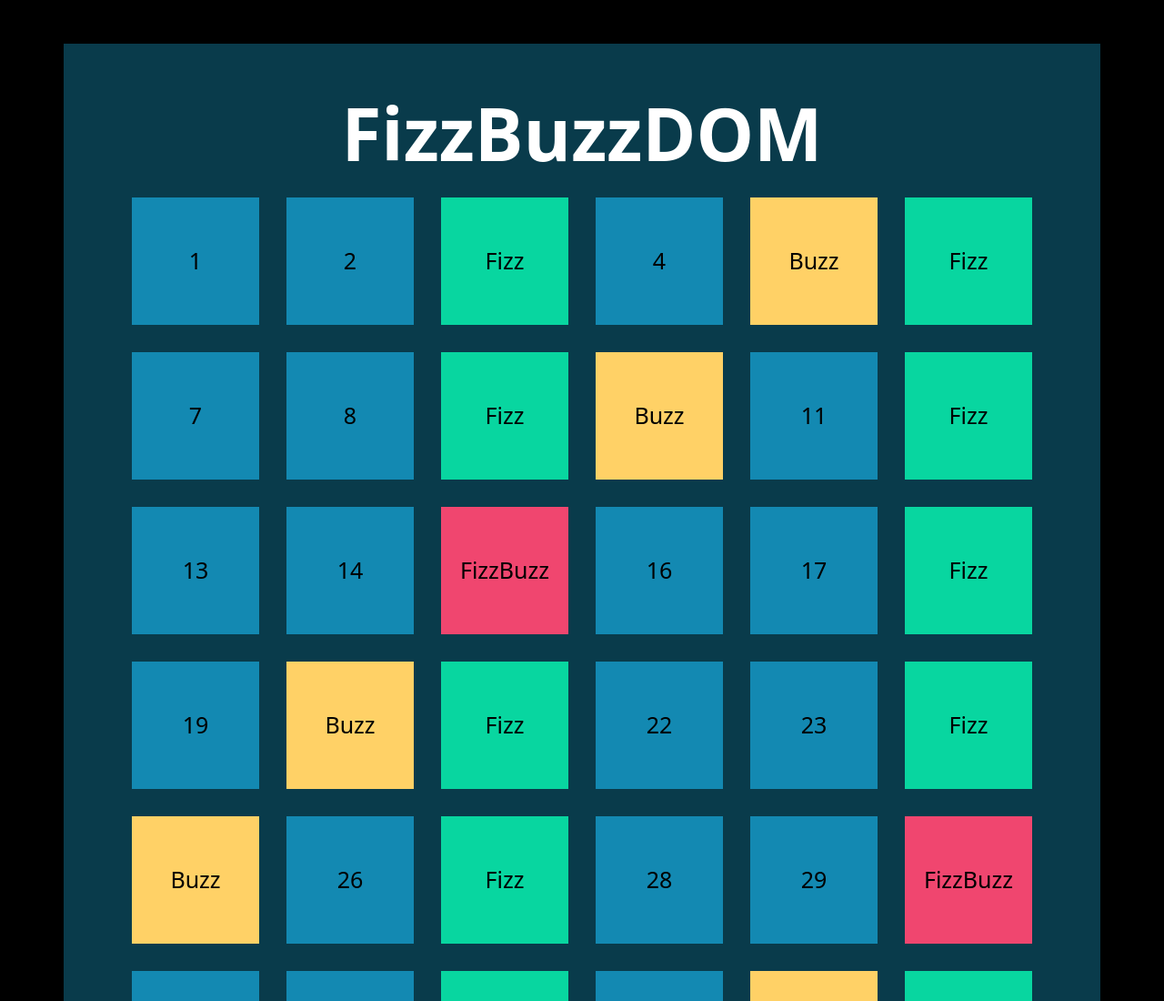
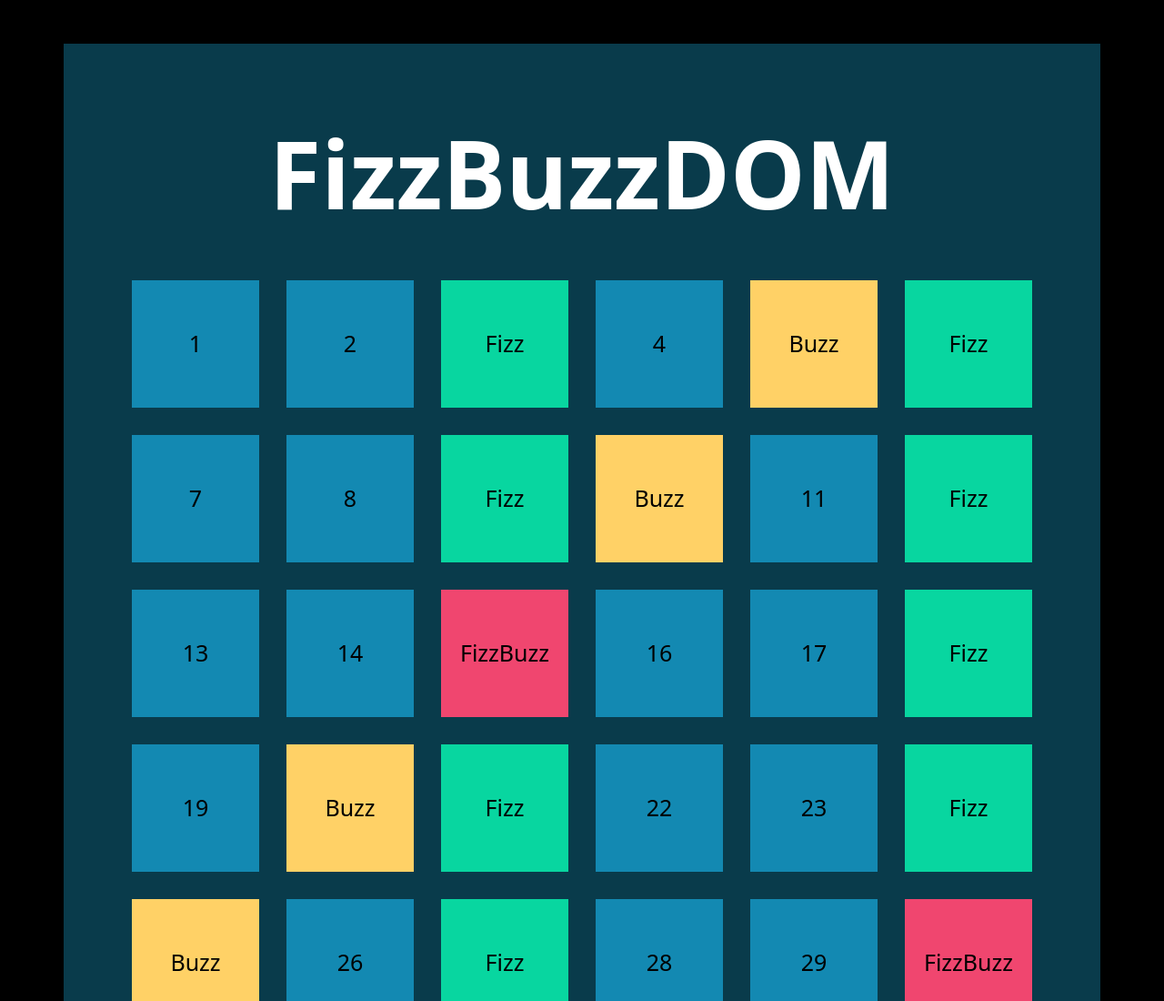
Before and after one commit to Vahidone/js-fizzbuzz, a plain HTML site: page index.html in a window 1280 px wide. Shown: the top 1100 px of the page at 91% size. Drawn offline with nearby package versions, Linux system fonts and the light colour scheme.

Commit message:
style: change size of h1

```diff
--- a/css/style.css
+++ b/css/style.css
@@ -9,8 +9,9 @@ body {
 }
 h1 {
   width: 100%;
-  font-size: 80px;
-  margin-top: 50px;
+  font-size: 6.5rem;
+  margin-top: 80px;
+  margin-bottom: 40px;
   text-align: center;
   color: #FFFFFF;
   font-weight: bold;
```
